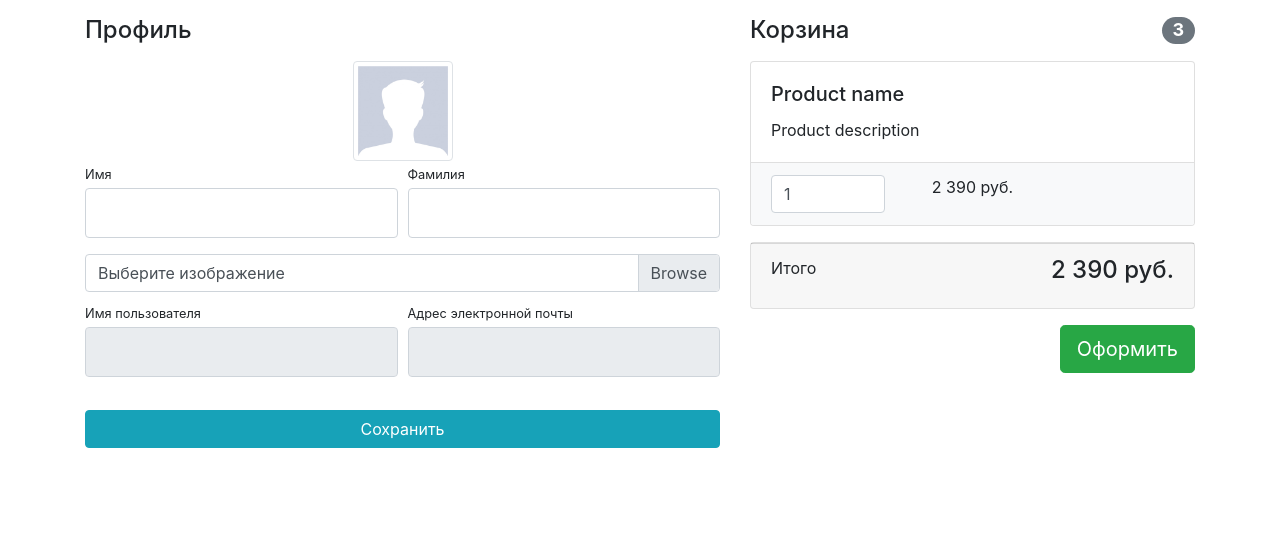
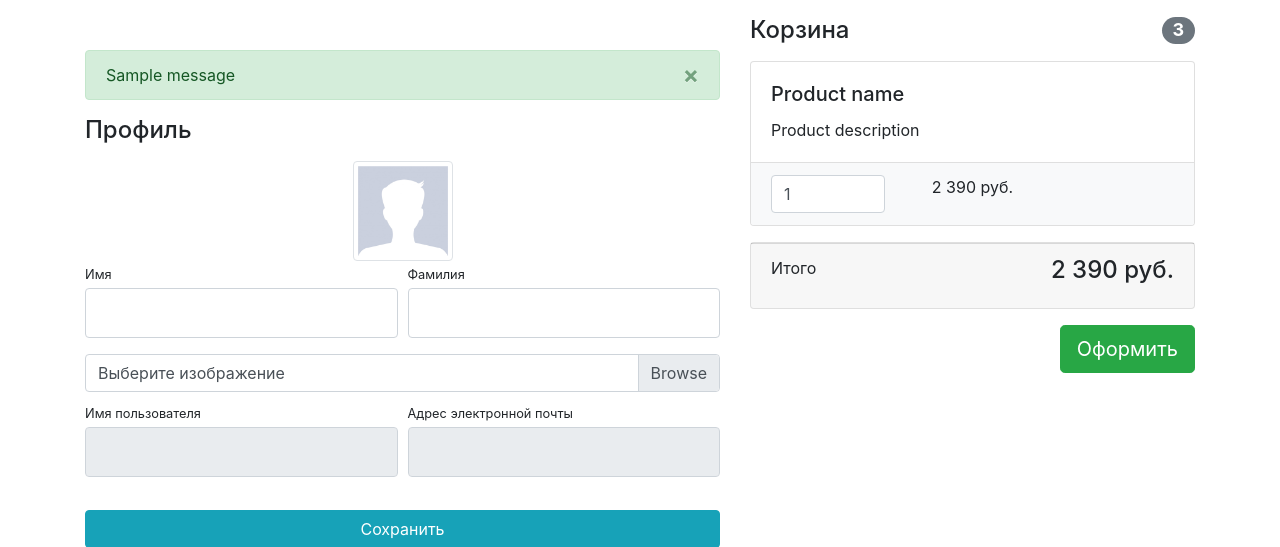
Before and after one commit to visor517/GB_Django, a Django app: template users/templates/users/profile.html in a window 1280 px wide. Shown: the part 56-603 px from the top of the page. Run offline with Django 3.2, Linux system fonts and the light colour scheme; tables that the repository leaves empty hold one stand-in row (values such as "Sample post"); the template is opened without the code that fills it: values that come from a table or form of the project are taken from there, most other values are stand-ins (such as "Sample title", 1, 10 or a date in 2020); one stand-in notice (Sample message) is shown; parts of the project's set-up code (start-up, migrations or seed data) failed here and were passed over; some libraries are stand-ins or nearby versions.

Commit message:
change profile

```diff
--- a/users/templates/users/profile.html
+++ b/users/templates/users/profile.html
@@ -9,6 +9,16 @@
     <div class="container">
         <div class="row">
             <div class="col-lg-7">
+                {% if messages %}
+                    {% for message in messages %}
+                        <div class="alert alert-success alert-dismissible fade show" role="alert" style="margin-top: 50px;">
+                            {{ message }}
+                            <button type="button" class="close" data-dismiss="alert" aria-label="Close">
+                                <span aria-hidden="true">&times;</span>
+                            </button>
+                        </div>
+                    {% endfor %}
+                {% endif %}
                 <h4 class="mt-3 mb-3">Профиль</h4>
                 <div class="col-lg-12 text-center">
                     <img width="100" height="100"
```
Also changed, not shown: users/views.py (+9 -2 lines).
